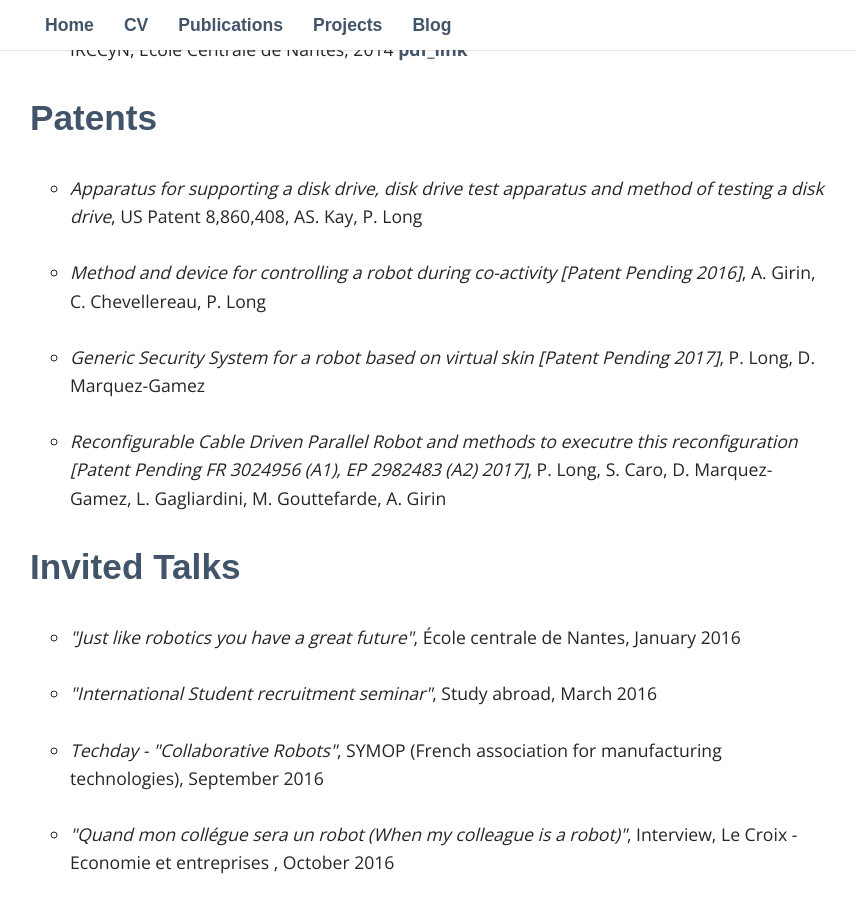
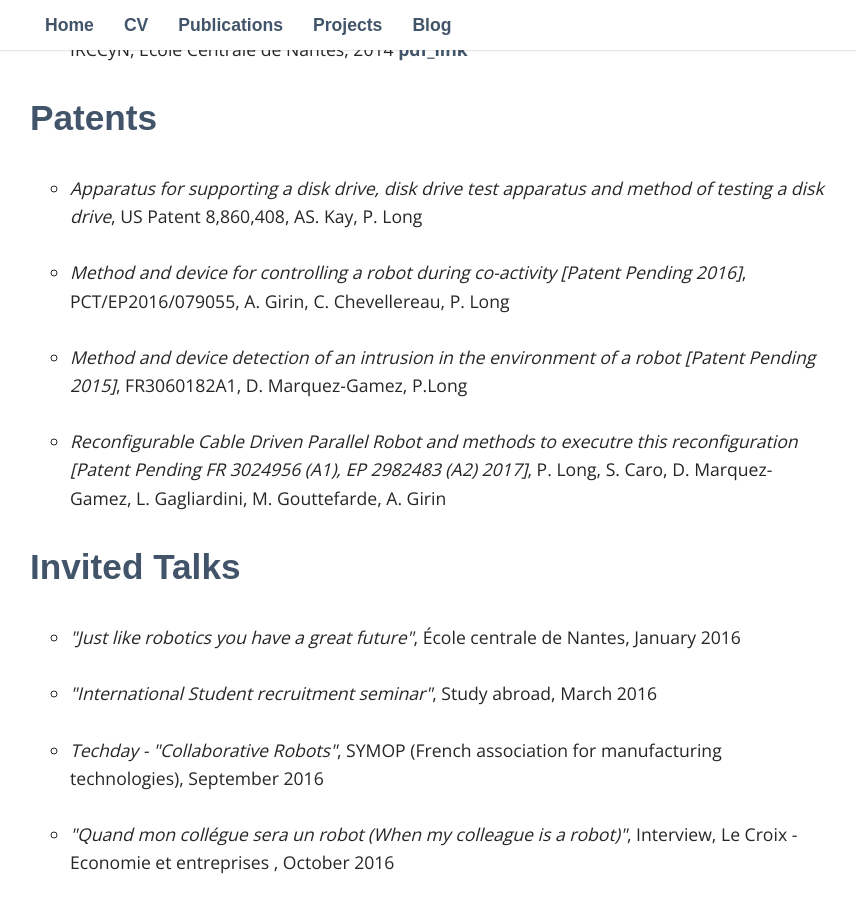
Before and after one commit to philip-long/philip-long.github.io, a Jekyll site: the page built from publications/index.html, in a window 1280 px wide and 900 px high, scrolled down 3623 px. Shown: the whole window, without its empty margins (210-1066 px from the left). Built offline with Jekyll 4.4.1, drawn with Linux system fonts in a browser that asks for light colours; nearby versions of some CDN libraries; some web fonts are replaced; library files that are not in the unit come from our copies.

Commit message:
Update index.html

```diff
--- a/publications/index.html
+++ b/publications/index.html
@@ -217,11 +217,11 @@ Optimization for Pushing Manipulation</i>, Workshop on Experimental Robotic Gras
     </li>
 
     <li>
-    <i>Method and device for controlling a robot during co-activity [Patent Pending 2016]</i>, A. Girin, C. Chevellereau, P. Long<br>
+    <i>Method and device for controlling a robot during co-activity [Patent Pending 2016]</i>,  PCT/EP2016/079055, A. Girin, C. Chevellereau, P. Long<br>
     </li>
        <br>
     <li>
-    <i>Generic Security System for a robot based on virtual skin [Patent Pending 2017]</i>, P. Long, D. Marquez-Gamez<br>
+    <i>Method and device detection of an intrusion in the environment of a robot  [Patent Pending 2015]</i>, FR3060182A1, D. Marquez-Gamez, P.Long <P. Longbr>
     </li>
        <br>
     <li>
```
